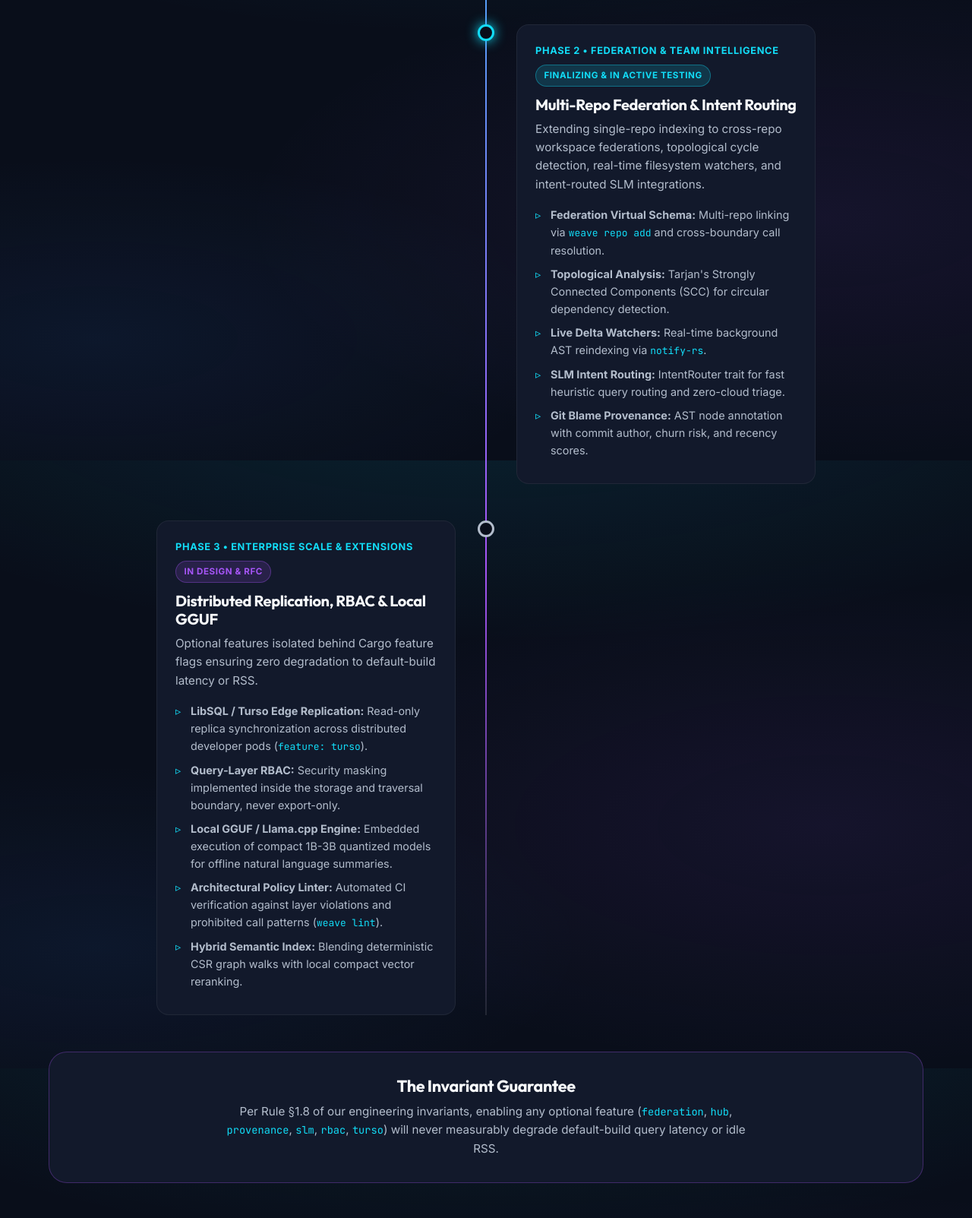
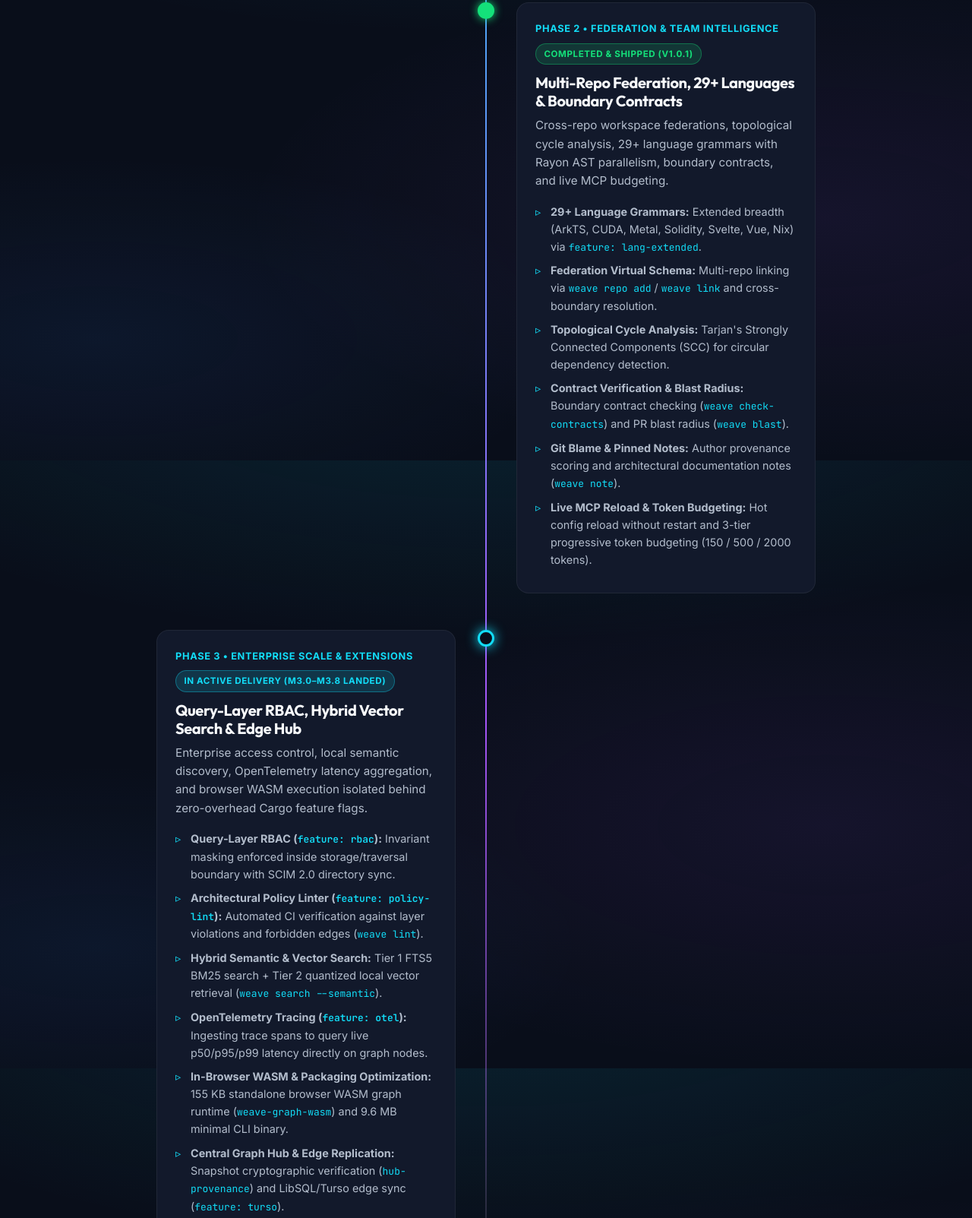
Before and after one commit to ragubaran/weave-graph-web, a website: page roadmap.html in a window 1280 px wide. Shown: the part 994-2597 px from the top of the page at 76% size. Drawn offline with Linux system fonts and the light colour scheme.

Commit message:
docs: update roadmap timeline with completed Phase 2 (v1.0.1) and Phase 3 deliverables

```diff
--- a/roadmap.html
+++ b/roadmap.html
@@ -86,14 +86,14 @@
           <div class="timeline-content">
             <div class="timeline-header">
               <span class="timeline-phase">Phase 1 • Core Engine</span>
-              <span class="badge badge-success">Completed & Production Ready</span>
+              <span class="badge badge-success">Completed & Shipped</span>
             </div>
             <h3 class="timeline-title">Deterministic Engine & Single-Repo MCP</h3>
             <p style="color: var(--color-text-muted); font-size: 0.95rem; line-height: 1.6;">
-              Ultra-lightweight core (<15MB static binary, <80MB RAM), memory compaction via CSR matrix, and Model Context Protocol (MCP) server for local coding agents.
+              Ultra-lightweight core (&lt;15MB static binary (only core), &lt;80MB RAM), memory compaction via CSR matrix, and Model Context Protocol (MCP) server for local coding agents.
             </p>
             <ul class="timeline-deliverables">
-              <li><strong>Zero-LLM AST Parsing:</strong> Tree-sitter parsers for Rust, Python, and TypeScript/JavaScript.</li>
+              <li><strong>Zero-LLM AST Parsing:</strong> High-throughput Tree-sitter parsers for core systems languages.</li>
               <li><strong>CSR Matrix Layout:</strong> Contiguous uint32 adjacency matrices with Roaring bitmasks.</li>
               <li><strong>Crash-Resilient Indexing:</strong> Atomic <code style="font-family: var(--font-mono); color: var(--color-primary);">.rebuild</code> swap and mandatory bidirectional edge purging.</li>
               <li><strong>Native MCP Server:</strong> Stdio and localhost loopback SSE tools for Claude Code, Cursor, Windsurf.</li>
@@ -104,44 +104,46 @@
 
         <!-- Phase 2 -->
         <div class="timeline-item">
-          <div class="timeline-marker active"></div>
+          <div class="timeline-marker done"></div>
           <div class="timeline-content">
             <div class="timeline-header">
               <span class="timeline-phase">Phase 2 • Federation & Team Intelligence</span>
-              <span class="badge badge-cyan">Finalizing & In Active Testing</span>
+              <span class="badge badge-success">Completed & Shipped (v1.0.1)</span>
             </div>
-            <h3 class="timeline-title">Multi-Repo Federation & Intent Routing</h3>
+            <h3 class="timeline-title">Multi-Repo Federation, 29+ Languages & Boundary Contracts</h3>
             <p style="color: var(--color-text-muted); font-size: 0.95rem; line-height: 1.6;">
-              Extending single-repo indexing to cross-repo workspace federations, topological cycle detection, real-time filesystem watchers, and intent-routed SLM integrations.
+              Cross-repo workspace federations, topological cycle analysis, 29+ language grammars with Rayon AST parallelism, boundary contracts, and live MCP budgeting.
             </p>
             <ul class="timeline-deliverables">
-              <li><strong>Federation Virtual Schema:</strong> Multi-repo linking via <code style="font-family: var(--font-mono); color: var(--color-primary);">weave repo add</code> and cross-boundary call resolution.</li>
-              <li><strong>Topological Analysis:</strong> Tarjan's Strongly Connected Components (SCC) for circular dependency detection.</li>
-              <li><strong>Live Delta Watchers:</strong> Real-time background AST reindexing via <code style="font-family: var(--font-mono); color: var(--color-primary);">notify-rs</code>.</li>
-              <li><strong>SLM Intent Routing:</strong> IntentRouter trait for fast heuristic query routing and zero-cloud triage.</li>
-              <li><strong>Git Blame Provenance:</strong> AST node annotation with commit author, churn risk, and recency scores.</li>
+              <li><strong>29+ Language Grammars:</strong> Extended breadth (ArkTS, CUDA, Metal, Solidity, Svelte, Vue, Nix) via <code style="font-family: var(--font-mono); color: var(--color-primary);">feature: lang-extended</code>.</li>
+              <li><strong>Federation Virtual Schema:</strong> Multi-repo linking via <code style="font-family: var(--font-mono); color: var(--color-primary);">weave repo add</code> / <code style="font-family: var(--font-mono); color: var(--color-primary);">weave link</code> and cross-boundary resolution.</li>
+              <li><strong>Topological Cycle Analysis:</strong> Tarjan's Strongly Connected Components (SCC) for circular dependency detection.</li>
+              <li><strong>Contract Verification & Blast Radius:</strong> Boundary contract checking (<code style="font-family: var(--font-mono); color: var(--color-primary);">weave check-contracts</code>) and PR blast radius (<code style="font-family: var(--font-mono); color: var(--color-primary);">weave blast</code>).</li>
+              <li><strong>Git Blame & Pinned Notes:</strong> Author provenance scoring and architectural documentation notes (<code style="font-family: var(--font-mono); color: var(--color-primary);">weave note</code>).</li>
+              <li><strong>Live MCP Reload & Token Budgeting:</strong> Hot config reload without restart and 3-tier progressive token budgeting (150 / 500 / 2000 tokens).</li>
             </ul>
           </div>
         </div>
 
         <!-- Phase 3 -->
         <div class="timeline-item">
-          <div class="timeline-marker planned"></div>
+          <div class="timeline-marker active"></div>
           <div class="timeline-content">
             <div class="timeline-header">
               <span class="timeline-phase">Phase 3 • Enterprise Scale & Extensions</span>
-              <span class="badge badge-purple">In Design & RFC</span>
+              <span class="badge badge-cyan">In Active Delivery (M3.0–M3.8 Landed)</span>
             </div>
-            <h3 class="timeline-title">Distributed Replication, RBAC & Local GGUF</h3>
+            <h3 class="timeline-title">Query-Layer RBAC, Hybrid Vector Search & Edge Hub</h3>
             <p style="color: var(--color-text-muted); font-size: 0.95rem; line-height: 1.6;">
-              Optional features isolated behind Cargo feature flags ensuring zero degradation to default-build latency or RSS.
+              Enterprise access control, local semantic discovery, OpenTelemetry latency aggregation, and browser WASM execution isolated behind zero-overhead Cargo feature flags.
             </p>
             <ul class="timeline-deliverables">
-              <li><strong>LibSQL / Turso Edge Replication:</strong> Read-only replica synchronization across distributed developer pods (<code style="font-family: var(--font-mono); color: var(--color-primary);">feature: turso</code>).</li>
-              <li><strong>Query-Layer RBAC:</strong> Security masking implemented inside the storage and traversal boundary, never export-only.</li>
-              <li><strong>Local GGUF / Llama.cpp Engine:</strong> Embedded execution of compact 1B-3B quantized models for offline natural language summaries.</li>
-              <li><strong>Architectural Policy Linter:</strong> Automated CI verification against layer violations and prohibited call patterns (<code style="font-family: var(--font-mono); color: var(--color-primary);">weave lint</code>).</li>
-              <li><strong>Hybrid Semantic Index:</strong> Blending deterministic CSR graph walks with local compact vector reranking.</li>
+              <li><strong>Query-Layer RBAC (<code style="font-family: var(--font-mono); color: var(--color-primary);">feature: rbac</code>):</strong> Invariant masking enforced inside storage/traversal boundary with SCIM 2.0 directory sync.</li>
+              <li><strong>Architectural Policy Linter (<code style="font-family: var(--font-mono); color: var(--color-primary);">feature: policy-lint</code>):</strong> Automated CI verification against layer violations and forbidden edges (<code style="font-family: var(--font-mono); color: var(--color-primary);">weave lint</code>).</li>
+              <li><strong>Hybrid Semantic & Vector Search:</strong> Tier 1 FTS5 BM25 search + Tier 2 quantized local vector retrieval (<code style="font-family: var(--font-mono); color: var(--color-primary);">weave search --semantic</code>).</li>
+              <li><strong>OpenTelemetry Tracing (<code style="font-family: var(--font-mono); color: var(--color-primary);">feature: otel</code>):</strong> Ingesting trace spans to query live p50/p95/p99 latency directly on graph nodes.</li>
+              <li><strong>In-Browser WASM & Packaging Optimization:</strong> 155 KB standalone browser WASM graph runtime (<code style="font-family: var(--font-mono); color: var(--color-primary);">weave-graph-wasm</code>) and 9.6 MB minimal CLI binary.</li>
+              <li><strong>Central Graph Hub & Edge Replication:</strong> Snapshot cryptographic verification (<code style="font-family: var(--font-mono); color: var(--color-primary);">hub-provenance</code>) and LibSQL/Turso edge sync (<code style="font-family: var(--font-mono); color: var(--color-primary);">feature: turso</code>).</li>
             </ul>
           </div>
         </div>
```
